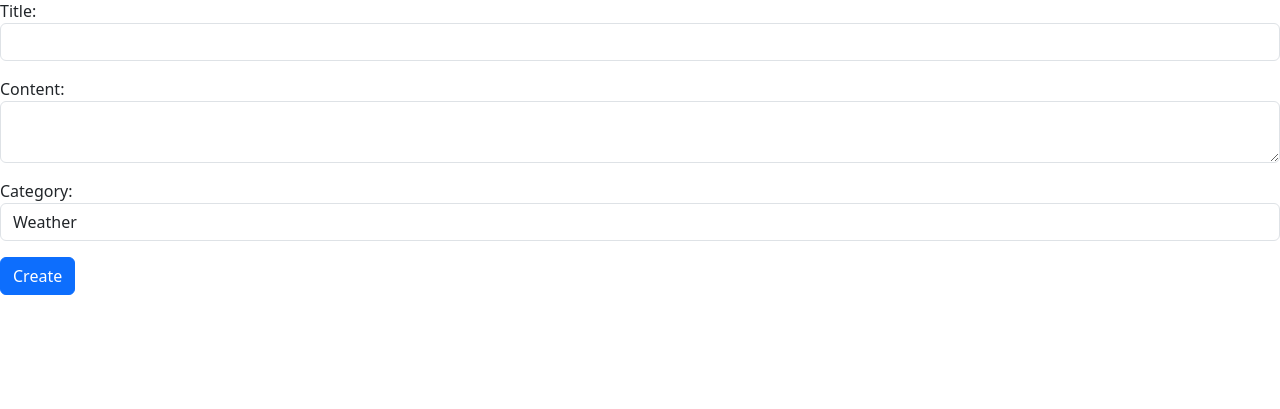
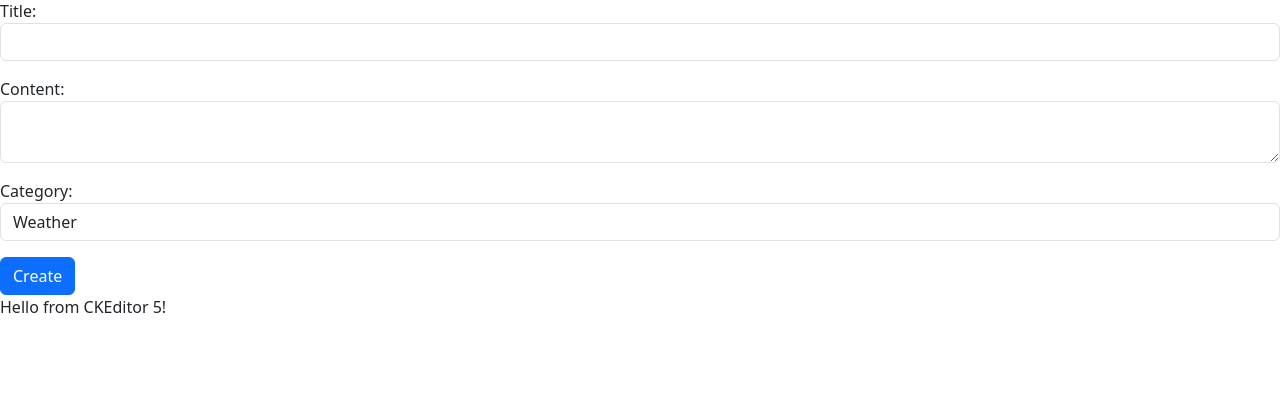
Before and after one commit to songlei1979/simple_blog_24s2, a Django app: page /post_create_2/ in a window 1280 px wide. Shown: the part 143-552 px from the top of the page. Run offline with Django 5.2, Linux system fonts and the light colour scheme; a user stored in the database is signed in; data comes from the database, SQL or seed files in the repository; both versions use the stored data as it was after the commit; some libraries are stand-ins or nearby versions.

Commit message:
richtextbox

```diff
--- a/blog/forms.py
+++ b/blog/forms.py
@@ -5,11 +5,12 @@ from blog.models import Post
 class CreateForm(forms.ModelForm):
     class Meta:
         model = Post
-        fields = ('title', 'content', 'category', 'author')
+        fields = ('title', 'content', 'category', 'author', 'image')
 
         widgets = {
             'title': forms.TextInput(attrs={'id':'title','class': 'form-control', 'placeholder': 'Title'}),
             'content': forms.Textarea(attrs={'class': 'form-control'}),
             'category': forms.Select(attrs={'class': 'form-control'}),
             'author': forms.Select(attrs={'class': 'form-control', 'id': 'author'}),
+            'image': forms.FileInput(attrs={'class': 'form-control', 'id': 'image'}),
         }
--- a/blog/models.py
+++ b/blog/models.py
@@ -1,5 +1,6 @@
 from django.contrib.auth.models import User
 from django.db import models
+from ckeditor.fields import RichTextField
 
 # Create your models here.
 class Category(models.Model):
@@ -10,12 +11,13 @@ class Category(models.Model):
 
 class Post(models.Model):
     title = models.CharField(max_length=100)
-    content = models.TextField()
+    content = RichTextField()
     category = models.ForeignKey(Category, on_delete=models.CASCADE)
     created_at = models.DateTimeField(auto_now_add=True)
     updated_at = models.DateTimeField(auto_now=True)
     author = models.ForeignKey(User, on_delete=models.CASCADE)
     likes = models.ManyToManyField(User, related_name='likes', blank=True)
+    image = models.ImageField(upload_to='images/', blank=True, null=True)
 
     def __str__(self):
         return self.title
--- a/templates/home.html
+++ b/templates/home.html
@@ -15,7 +15,7 @@
                 <a href="{% url 'post_detail' post.id %}">
                     {{ post.title }}
                 </a>
-                <p>{{ post.content }}</p>
+                <p>{{ post.content | safe}}</p>
                 <p>{{ post.category }}</p>
                 {% if user.is_authenticated %}
                     {% if user == post.author %}
--- a/templates/post_create_function.html
+++ b/templates/post_create_function.html
@@ -2,6 +2,7 @@
 {% block title %}
     Create Post
 {% endblock %}
+<link rel="stylesheet" href="https://cdn.ckeditor.com/ckeditor5/43.1.0/ckeditor5.css" />
 
 {% block content %}
     {% if user.is_authenticated %}
@@ -9,7 +10,7 @@
         <form method="post">
             {% csrf_token %}
             <p>Title: <input name="title" type="text" class="form-control"/> </p>
-            <p>Content: <textarea name="content" class="form-control"></textarea></p>
+            <p>Content: <textarea name="content" id="content" class="form-control"></textarea></p>
             <p>Category: <select name="category_id"  class="form-control">
                 {% for category in categories %}
                     <option value="{{ category.id }}">{{ category.name }}</option>
@@ -20,9 +21,49 @@
             <button type="submit" class="btn btn-primary">
                 Create
             </button>
+
+        <div id="editor">
+            <p>Hello from CKEditor 5!</p>
+        </div>
+
+        <script type="importmap">
+            {
+                "imports": {
+                    "ckeditor5": "https://cdn.ckeditor.com/ckeditor5/43.1.0/ckeditor5.js",
+                    "ckeditor5/": "https://cdn.ckeditor.com/ckeditor5/43.1.0/"
+                }
+            }
+        </script>
+
+        <script type="module">
+            import {
+                ClassicEditor,
+                Essentials,
+                Bold,
+                Italic,
+                Font,
+                Paragraph
+            } from 'ckeditor5';
+
+            ClassicEditor
+                .create( document.querySelector( '#editor' ), {
+                    plugins: [ Essentials, Bold, Italic, Font, Paragraph ],
+                    toolbar: {
+                        items: [
+                            'undo', 'redo', '|', 'bold', 'italic', '|',
+                            'fontSize', 'fontFamily', 'fontColor', 'fontBackgroundColor'
+                        ]
+                    }
+                } )
+                .then( /* ... */ )
+                .catch( /* ... */ );
+        </script>
         </form>
 
     {% else %}
         Login to create post
     {% endif %}
 {% endblock %}
+<script>
+    CKEDITOR.replace('content');
+</script>
--- a/templates/post_detail.html
+++ b/templates/post_detail.html
@@ -4,7 +4,10 @@
 {% endblock %}
 {% block content %}
 	<h1>{{ object.title }}</h1>
-    <p>{{ object.content }}</p>
+    {% if object.image %}
+        <p><img src="{{ object.image.url }}" alt="image" width="300px"></p>
+    {% endif %}
+    <p>{{ object.content | safe }} </p>
     <p>{{ object.category }}</p>
     <p>{{ object.created_at }}</p>
     <p>{{ object.updated_at }}</p>
--- a/templates/post_update.html
+++ b/templates/post_update.html
@@ -4,10 +4,12 @@
     Post Update
 {% endblock %}
 
+
 {% block content %}
     <h1>Post Update</h1>
-    <form method="post">
+    <form method="post" enctype="multipart/form-data" >
         {% csrf_token %}
+
         {{ form.as_p }}
         <button type="submit" class="btn btn-primary">
             Update
```
Also changed, not shown: simple_blog_24s2/settings.py (+2 -7 lines), blog/migrations/0005_post_image.py (added), blog/migrations/0006_alter_post_content.py (added), db.sqlite3, static/media/images/tree.jpeg (added), static/media/images/user_icon.png (added).
